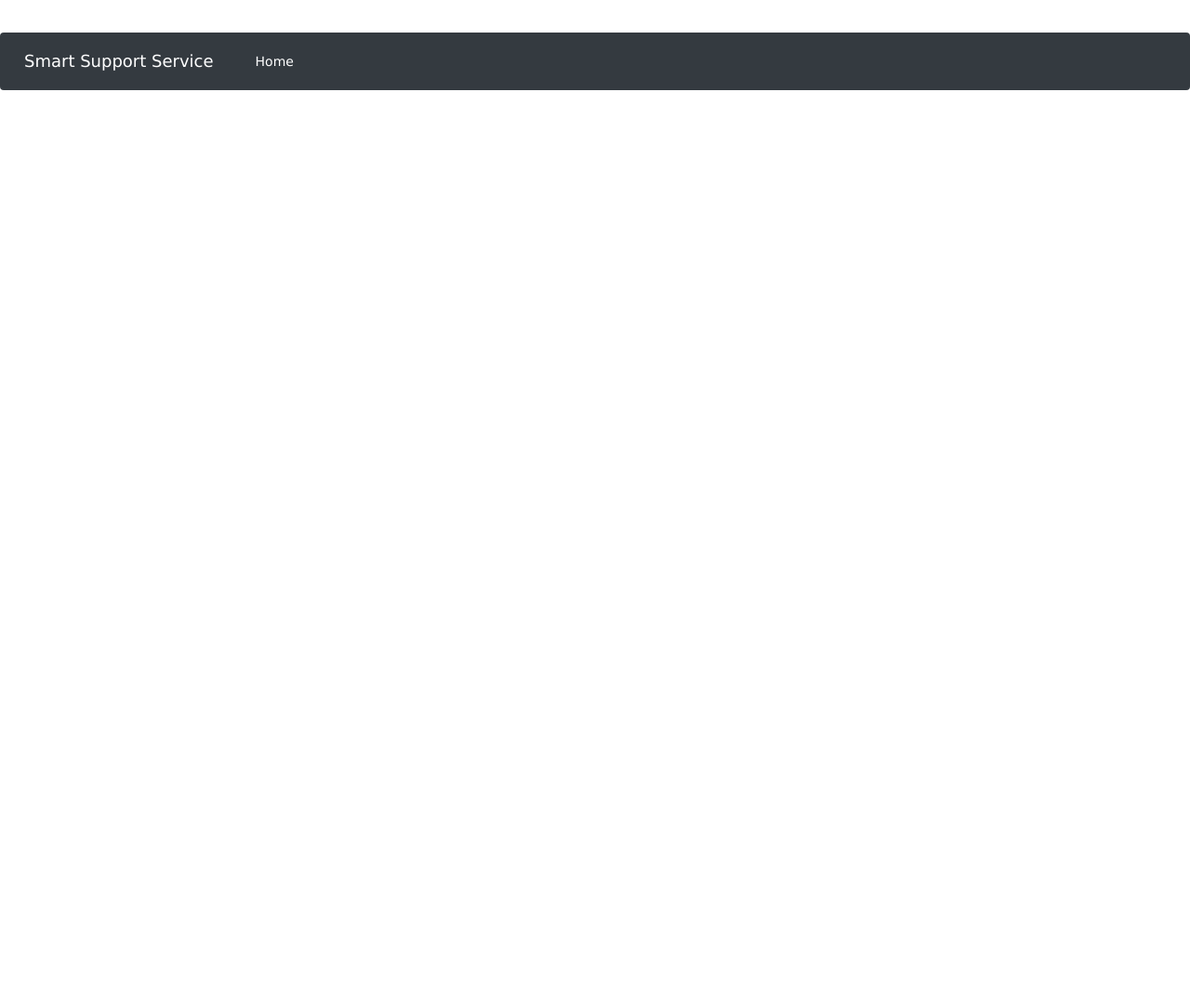
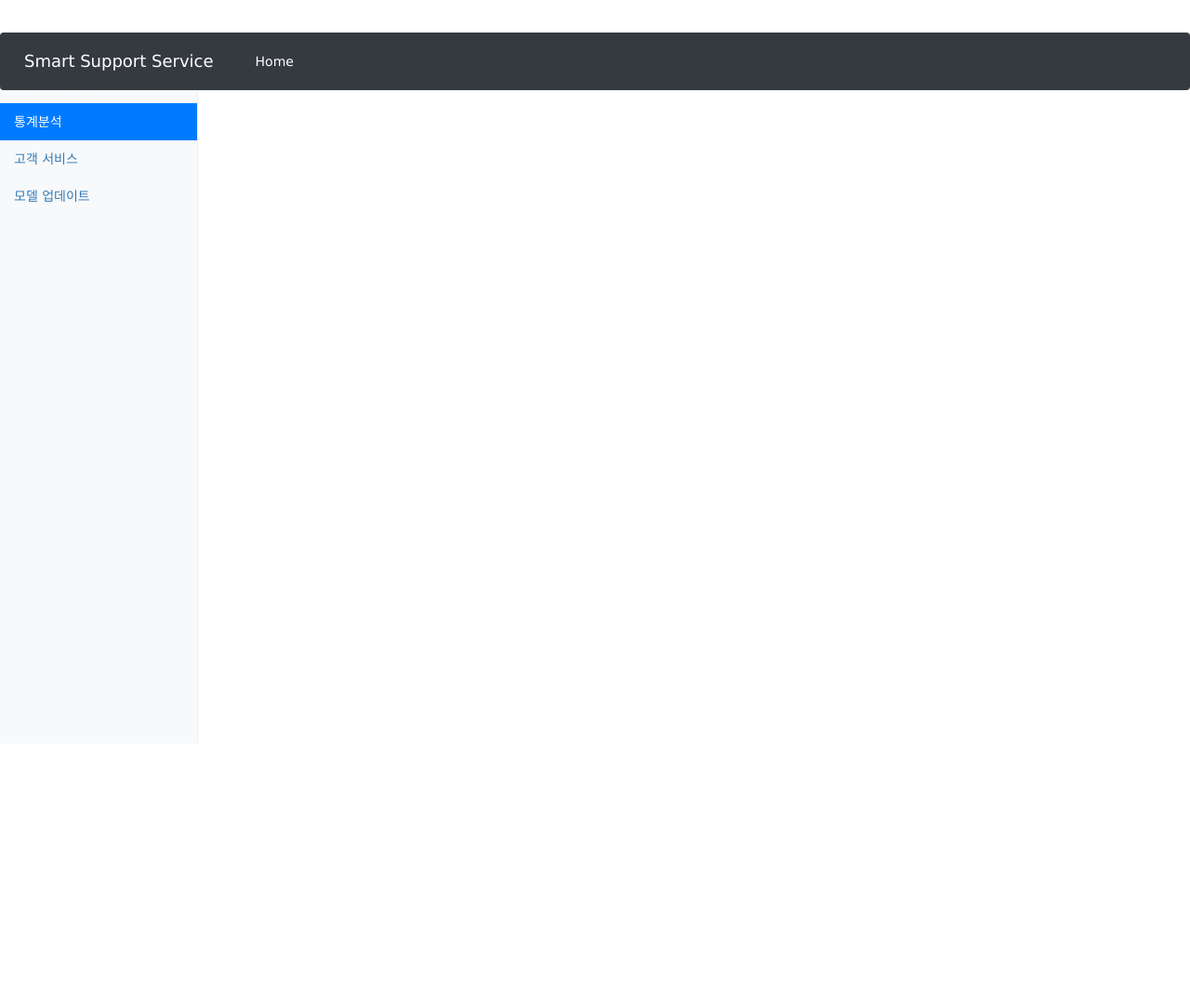
Before and after one commit to sy2399/PrescriptionCare, a Django app: page /matchings/network/ in a window 1280 px wide. Shown: the whole page at 93% size. Before the commit the page ends 97 px from the top, so only its background shows below. Run offline with Django 3.2, Linux system fonts and the light colour scheme; parts of the project's set-up code (start-up, migrations or seed data) failed here and were passed over; some libraries are stand-ins or nearby versions.

Commit message:
Added statics page

```diff
--- a/matchings/templates/disease_search.html
+++ b/matchings/templates/disease_search.html
@@ -241,6 +241,10 @@
 					-->
 
 					<li class="nav-item">
+						<a class="nav-link" href="{% url 'matchings:statics' %}">통계분석</a>
+					</li>
+
+					<li class="nav-item">
 						<a class="nav-link" href="{% url 'matchings:userservice' %}" target="_blank">고객 서비스</a>
 					</li>
 					 <li class="nav-item">
--- a/matchings/templates/network.html
+++ b/matchings/templates/network.html
@@ -17,7 +17,54 @@
 	</style>
 
 	<div class="container-fluid">
-		<svg width="960", height="600"></svg>
+		<div class="row">
+			<nav class="col-sm-3 col-md-2 d-none d-sm-block bg-light sidebar">
+				<ul class="nav nav-pills flex-column">
+					<!--<li class="nav-item">-->
+						<!--<a class="nav-link" href="{% url 'matchings:datashow' %}">Overview</a>-->
+					<!--</li>-->
+					<!--<li class="nav-item">-->
+						<!--<a class="nav-link" href="#">Reports</a>-->
+					<!--</li>-->
+					<!--<li class="nav-item">-->
+						<!--<a class="nav-link" href="{% url 'matchings:models_test' %}">Compare Models</a>-->
+					<!--</li>
+					-->
+					<!--
+					<li class="nav-item">
+						<a class="nav-link" href="">HOME</a>
+					</li>
+					-->
+					<li class="nav-item">
+						<a class="nav-link" href="{% url 'matchings:match_disease' %}">인정상병관리</a>
+					</li>
+					<!--
+					<li class="nav-item">
+						<a class="nav-link" href="{% url 'matchings:userstatics' %}">사용 통계</a>
+					</li>
+					<li class="nav-item">
+						<a class="nav-link" href="{% url 'matchings:usermanagement' %}">계정 관리</a>
+					</li>
+					-->
+
+					<li class="nav-item">
+						<a class="nav-link active" href="{% url 'matchings:statics' %}">통계분석<span class="sr-only">(current)</span></a>
+					</li>
+
+					<li class="nav-item">
+						<a class="nav-link" href="{% url 'matchings:userservice' %}" target="_blank">고객 서비스</a>
+					</li>
+					 <li class="nav-item">
+						<a class="nav-link" href="{% url 'matchings:updatemodel' %}" target="_blank">모델 업데이트</a>
+					</li>
+				</ul>
+
+			</nav>
+
+			<svg width="1260", height="960"></svg>
+		</div>
+
+
 		<script src="https://d3js.org/d3.v4.min.js"></script>
 
 		<script>
@@ -33,7 +80,7 @@
 								.force("charge", d3.forceManyBody())
 								.force("center", d3.forceCenter(width/2, height/2));
 
-			d3.json("/static/NXmodel_data/whole_graph_data.json", function(error, graph){
+			d3.json("{% static 'NXmodel_data/whole_graph_data.json' %}", function(error, graph){
 				if(error) throw error;
 
 				var link = svg.append("g")
@@ -41,16 +88,16 @@
 								.selectAll("line")
 								.data(graph.links)
 								.enter().append("line")
-									.attr("stroke-width", function(d){ return Math.sqrt(d.weight); });
+									.attr("stroke-width", function(d){ return 1; });
 
-				for(i = 0; Object.keys(graph.nodes).length; i++){
-					console.log(graph.nodes[1].id.match(/'([^']+)'/)[1]);
-				}
+
 				var node = svg.append("g")
 								.attr("class", "nodes")
 								.selectAll("circle")
 								.data(graph.nodes)
-								.attr("r", 10)
+								.enter().append("circle")
+								.attr("r", 5)
+								.attr("fill", function(d){return '#1f77b4'})
 								.call(d3.drag()
 										.on("start", dragstarted)
 										.on("drag", dragged)
--- a/matchings/urls.py
+++ b/matchings/urls.py
@@ -7,6 +7,8 @@ urlpatterns = [
 	url(r'^match_disease/$', views.match_disease, name='match_disease'),
 	url(r'^match_disease/search_prescription/$', views.search_prescription, name='search_prescription'),
 	url(r'^match_disease/search_disease/$', views.search_disease, name='search_disease'),
+
+	url(r'^static$', views.statics, name='statics'),
 
 	url(r'^model_comparison/', views.ModelCompareFormView.as_view(), name='models_test'),
 	url(r'^userstatics/$', views.UserStatics.as_view(), name='userstatics'),
--- a/matchings/views.py
+++ b/matchings/views.py
@@ -242,7 +242,8 @@ class ModelCompareFormView(FormView):
 
 		return render(self.request, self.template_name, context)
 
-
+def statics(request):
+	return render(request, 'network.html')
 
 
 class UserStatics(ListView):
```
Also changed, not shown: matchings/templates/datashow.html (+15 -5 lines).
